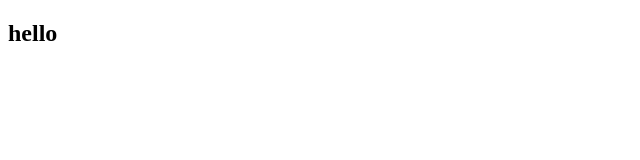
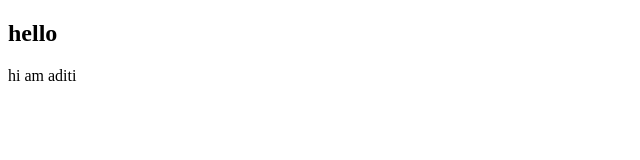
Before and after one commit to k1shor/GIT_Practice, a plain HTML site: page index.html in a window 1280 px wide. Shown: the full height of the page, 0-640 px from the left. Drawn offline with Linux system fonts and the light colour scheme.

Commit message:
Update index.html

```diff
--- a/index.html
+++ b/index.html
@@ -7,5 +7,6 @@
 </head>
 <body>
     <h2>hello</h2>
+    <p>hi am aditi</p>
 </body>
 </html>
```
